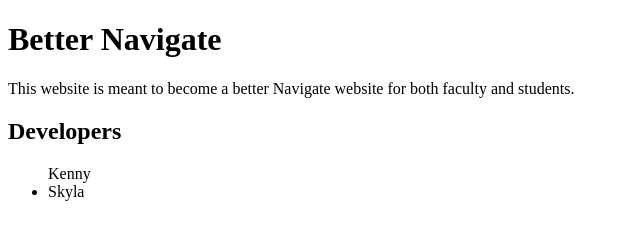
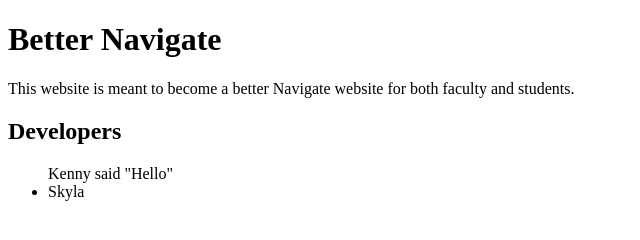
Before and after one commit to sfrench01/NewNavigate, a plain HTML site: page pages/index.html in a window 1280 px wide. Shown: the full height of the page, 0-640 px from the left. Drawn offline with Linux system fonts and the light colour scheme.

Commit message:
Update Kenny's text to include a quote

```diff
--- a/pages/index.html
+++ b/pages/index.html
@@ -13,7 +13,7 @@
     <p>
       <ul>
         <l1>
-          Kenny
+          Kenny said "Hello"
         </l1>
         <li>
           Skyla
```
